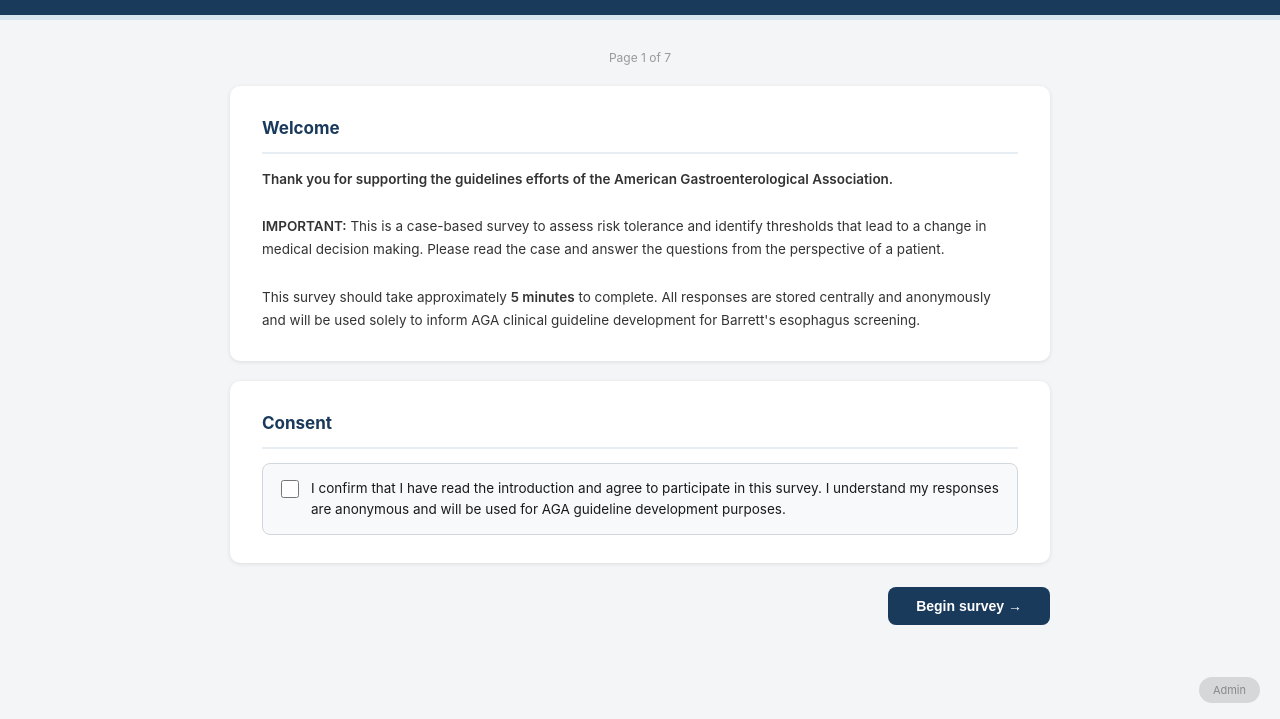
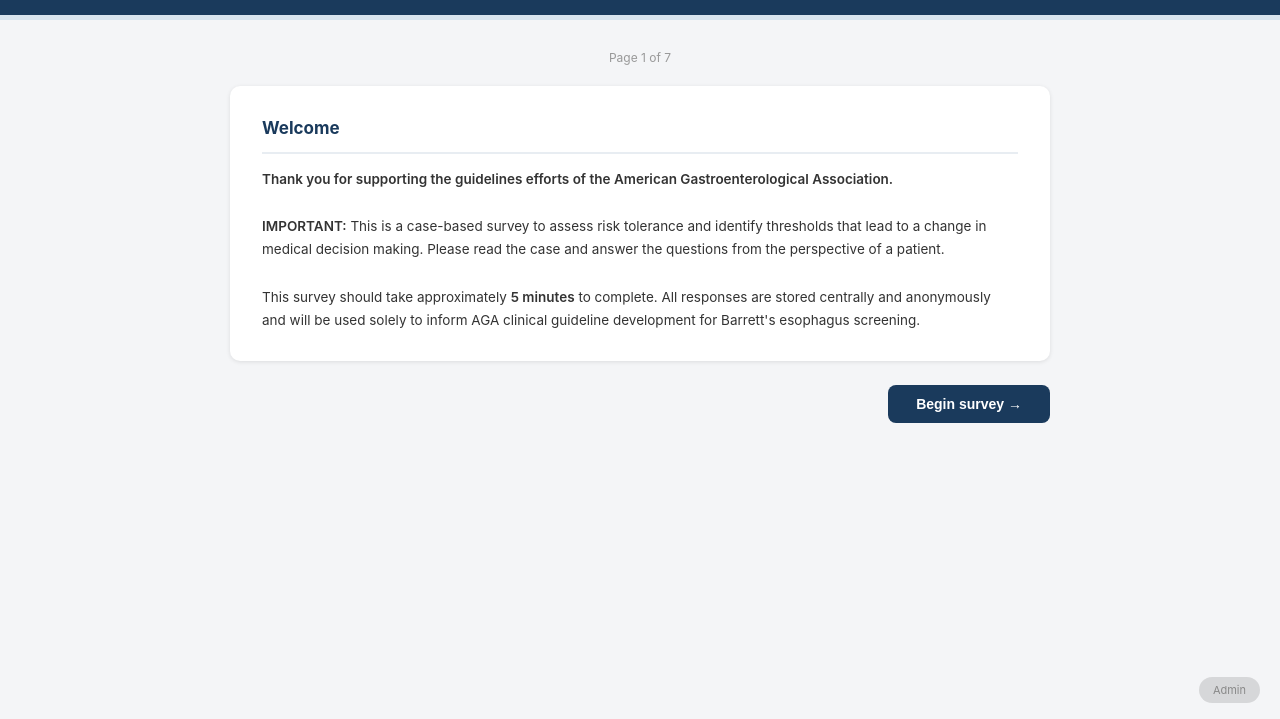
Before and after one commit to fali-ebm/barretts-survey, a website: page public/index.html in a window 1280 px wide. Shown: the part 81-800 px from the top of the page. Drawn offline with Linux system fonts and the light colour scheme.

Commit message:
Add files via upload

```diff
--- a/public/index.html
+++ b/public/index.html
@@ -154,14 +154,6 @@
   .save-err  { background: #fde8e6; color: #922b21; }
   .save-wait { background: #edf5fd; color: #1a3a5c; }
   .page-indicator { text-align: center; font-size: 12px; color: #999; margin-bottom: 18px; }
-  .consent-row {
-    display: flex; align-items: flex-start; gap: 12px;
-    padding: 14px 18px; border: 1.5px solid #d0d7de; border-radius: 8px; cursor: pointer; background: #f8f9fa;
-  }
-  .consent-row:hover { border-color: #2a7abf; background: #f0f7ff; }
-  .consent-row input[type="checkbox"] { width: 18px; height: 18px; accent-color: #2a7abf; flex-shrink: 0; margin-top: 2px; }
-  .consent-row label { font-size: 13.5px; cursor: pointer; line-height: 1.55; }
-
   /* ── ADMIN ── */
   .admin-panel {
     background: #0f172a; border-radius: 10px;
@@ -225,14 +217,6 @@
         <p><b>IMPORTANT:</b> This is a case-based survey to assess risk tolerance and identify thresholds that lead to a change in medical decision making. Please read the case and answer the questions from the perspective of a patient.</p><br>
         <p>This survey should take approximately <b>5 minutes</b> to complete. All responses are stored centrally and anonymously and will be used solely to inform AGA clinical guideline development for Barrett's esophagus screening.</p>
       </div>
-    </div>
-    <div class="card">
-      <div class="card-title">Consent</div>
-      <div class="consent-row" onclick="document.getElementById('consent').click()">
-        <input type="checkbox" id="consent">
-        <label for="consent">I confirm that I have read the introduction and agree to participate in this survey. I understand my responses are anonymous and will be used for AGA guideline development purposes.</label>
-      </div>
-      <div class="unanswered-warning" id="warn-consent">Please confirm consent to continue.</div>
     </div>
     <div class="btn-row">
       <button class="btn btn-primary" onclick="nextPage(1)">Begin survey &rarr;</button>
@@ -550,9 +534,6 @@ function selectAnswer(num, val, el) {
 
 // ── NAVIGATION ────────────────────────────────────────────────────────────────
 function nextPage(current) {
-  if (current === 1 && !document.getElementById('consent').checked) {
-    document.getElementById('warn-consent').style.display = 'block'; return;
-  }
   if (current === 2) {
     let ok = true;
     if (!document.getElementById('q_role').value)     { document.getElementById('warn-role').style.display='block'; ok=false; }
--- a/server.js
+++ b/server.js
@@ -18,7 +18,7 @@ const ADMIN_PIN = process.env.ADMIN_PIN  || 'AGA2026';
 
 // Data file: use /data/ if it exists (Railway persistent volume),
 // otherwise fall back to local directory (development)
-const DATA_DIR  = fs.existsSync('/data') ? '/data' : __dirname;
+const DATA_DIR  = fs.existsSync("/app/data") ? "/app/data" : fs.existsSync("/data") ? "/data" : __dirname;
 const DATA_FILE = path.join(DATA_DIR, 'responses.json');
 
 const PUBLIC_DIR = path.join(__dirname, 'public');
```
Also changed, not shown: README.md.
